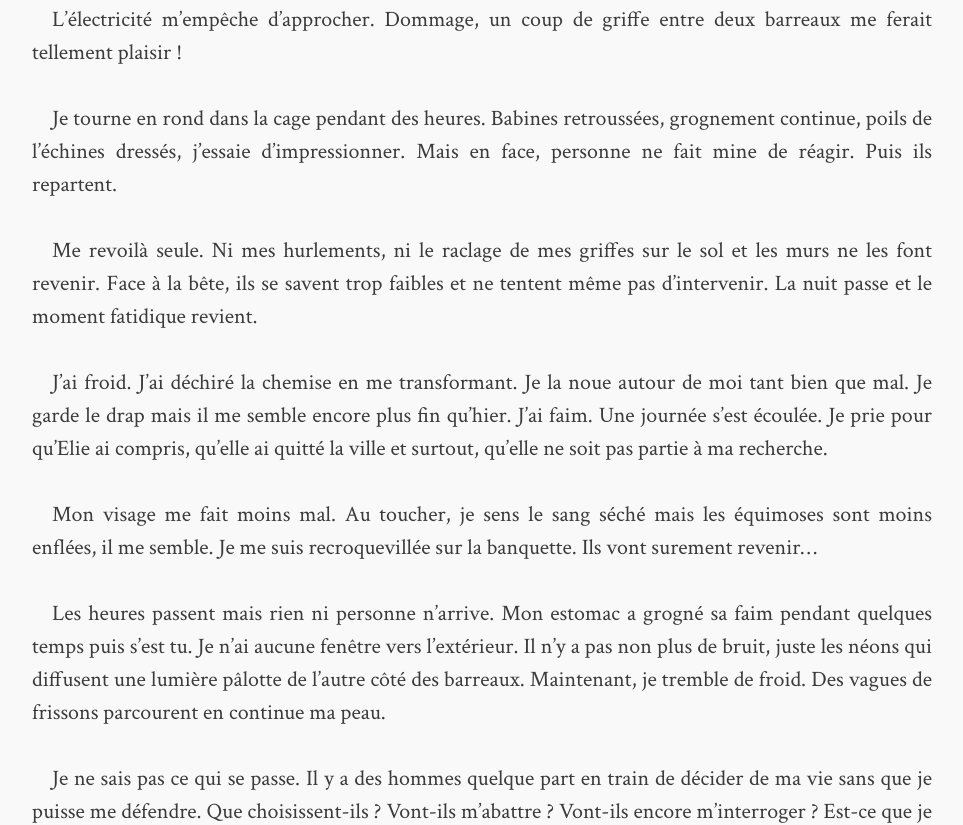
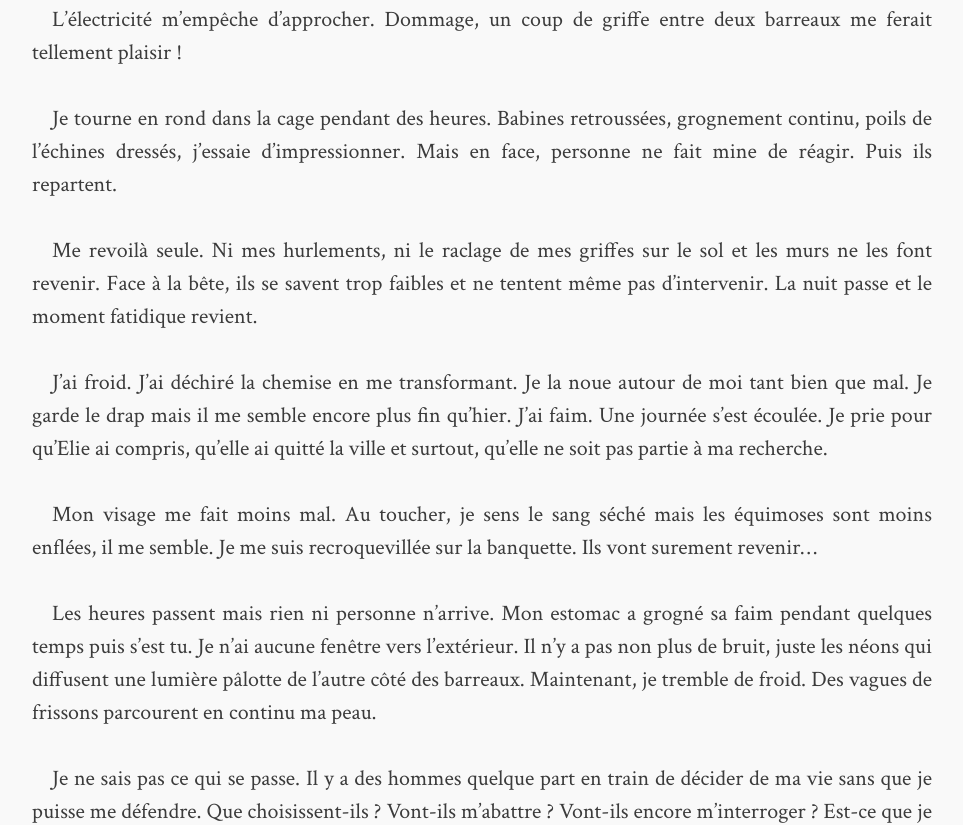
Before and after one commit to Grimoire-des-secrets/grimoire-des-secrets.github.io, a Jekyll site: the page built from _posts/2015-10-08-une-histoire-de-monstre-6.md, in a window 1280 px wide and 1400 px high, scrolled down 1326 px. Shown: the part 156-981 px from the top of the window, without its empty margins (158-1121 px from the left). Built offline with Jekyll 4.4.1, drawn with Linux system fonts in a browser that asks for light colours; comment, search, counter and statistics services are not loaded; some of the changed text lies outside the part shown.

Commit message:
Une histoire de monstre - C13

```diff
--- a/_posts/2015-10-08-une-histoire-de-monstre-6.md
+++ b/_posts/2015-10-08-une-histoire-de-monstre-6.md
@@ -18,7 +18,7 @@ Ils débarquent armés de l'autre côté des barreaux. Je grogne. Ils me mettent
 
 L'électricité m'empêche d'approcher. Dommage, un coup de griffe entre deux barreaux me ferait tellement plaisir !
 
-Je tourne en rond dans la cage pendant des heures. Babines retroussées, grognement continue, poils de l'échines dressés, j'essaie d'impressionner. Mais en face, personne ne fait mine de réagir. Puis ils repartent.
+Je tourne en rond dans la cage pendant des heures. Babines retroussées, grognement continu, poils de l'échines dressés, j'essaie d'impressionner. Mais en face, personne ne fait mine de réagir. Puis ils repartent.
 
 Me revoilà seule. Ni mes hurlements, ni le raclage de mes griffes sur le sol et les murs ne les font revenir. Face à la bête, ils se savent trop faibles et ne tentent même pas d'intervenir. La nuit passe et le moment fatidique revient.
 
@@ -26,7 +26,7 @@ J'ai froid. J'ai déchiré la chemise en me transformant. Je la noue autour de m
 
 Mon visage me fait moins mal. Au toucher, je sens le sang séché mais les équimoses sont moins enflées, il me semble. Je me suis recroquevillée sur la banquette. Ils vont surement revenir...
 
-Les heures passent mais rien ni personne n'arrive. Mon estomac a grogné sa faim pendant quelques temps puis s'est tu. Je n'ai aucune fenêtre vers l'extérieur. Il n'y a pas non plus de bruit, juste les néons qui diffusent une lumière pâlotte de l'autre côté des barreaux. Maintenant, je tremble de froid. Des vagues de frissons parcourent en continue ma peau.
+Les heures passent mais rien ni personne n'arrive. Mon estomac a grogné sa faim pendant quelques temps puis s'est tu. Je n'ai aucune fenêtre vers l'extérieur. Il n'y a pas non plus de bruit, juste les néons qui diffusent une lumière pâlotte de l'autre côté des barreaux. Maintenant, je tremble de froid. Des vagues de frissons parcourent en continu ma peau.
 
 Je ne sais pas ce qui se passe. Il y a des hommes quelque part en train de décider de ma vie sans que je puisse me défendre. Que choisissent-ils ? Vont-ils m'abattre ? Vont-ils encore m'interroger ? Est-ce que je dois répondre ? J'essaie d'imaginer des situations. Et si je leur disais que je ne contrôle rien sous ma forme de bête ? Que je suis autant victime que coupable ? Que je n'ai jamais demandé à devenir ça ? Que je n'ai jamais voulu tuer ! Que c'était la faim, la bête, le monstre ! Mais pas moi... surtout pas moi.
 
```
Also changed, not shown: _posts/2016-05-08-une-histoire-de-monstre-13.md (added, +55 -0 lines).
